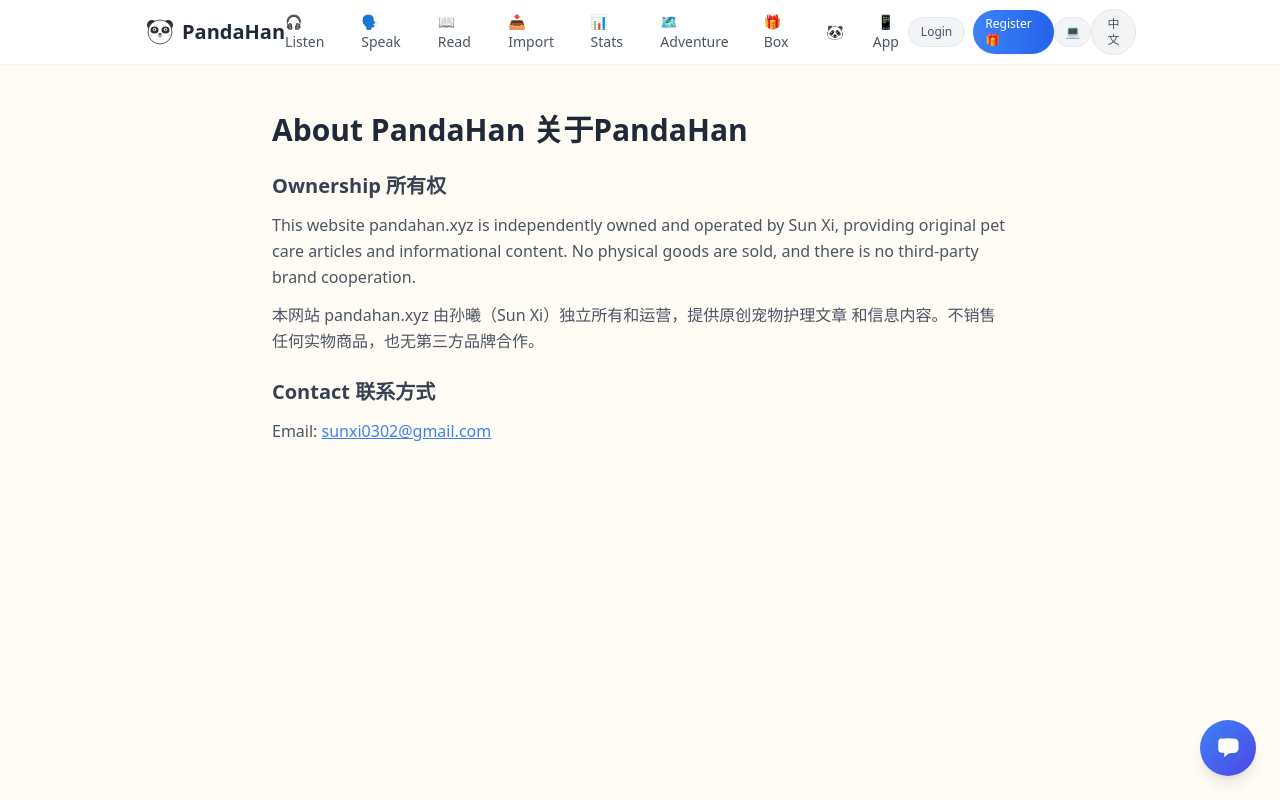
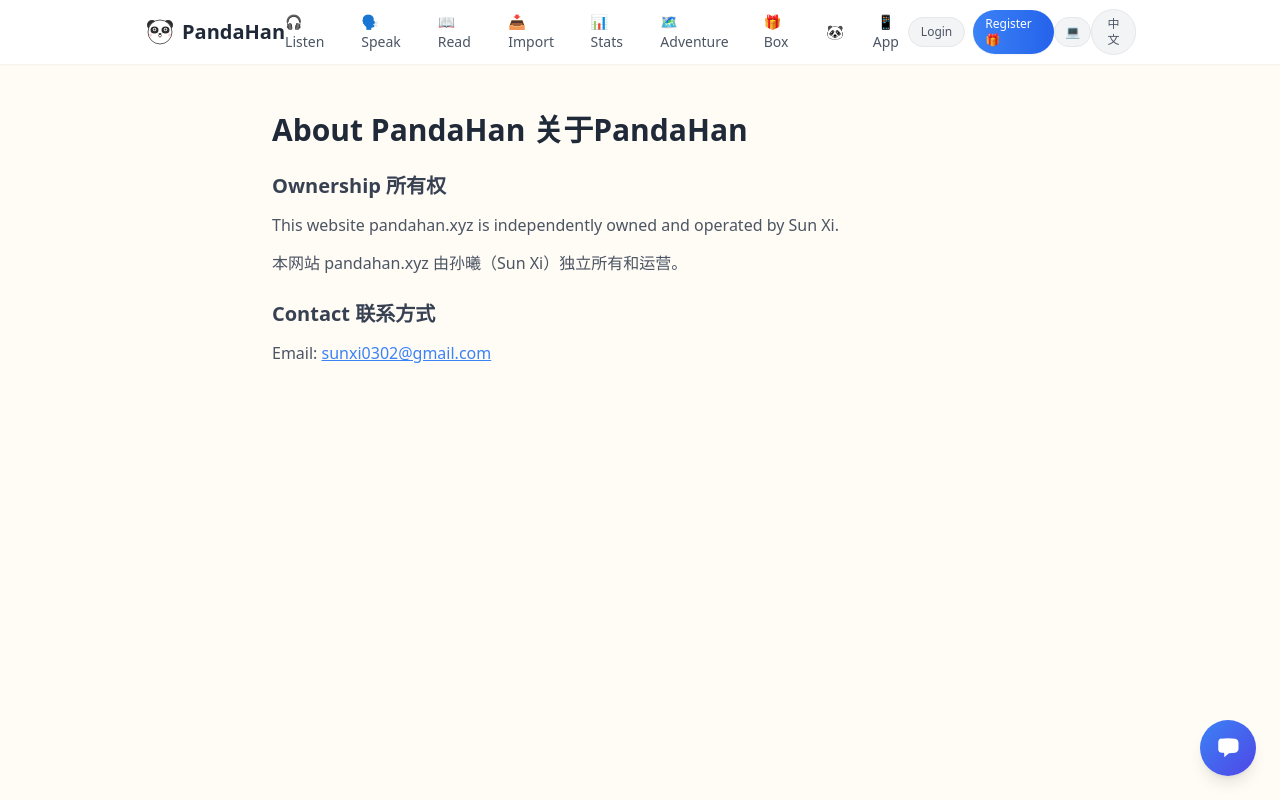
Before and after one commit to brucesunxi/Clearn, a Next.js app: page /about in a window 1280 px wide. Shown: the top 800 px of the page. Built offline with nearby package versions, Linux system fonts and the light colour scheme; no server answers.

Commit message:
fix: 关于页面去掉瞎编的内容，只保留真实的所有权和联系方式

```diff
--- a/app/about/page.tsx
+++ b/app/about/page.tsx
@@ -3,14 +3,14 @@
 export const metadata: Metadata = {
   title: 'About Us 关于我们',
   description:
-    'PandaHan (pandahan.xyz) is independently owned and operated by Sun Xi, providing original pet care articles and informational content. PandaHan（pandahan.xyz）由孙曦独立所有和运营，提供原创宠物护理文章和信息内容。',
+    'PandaHan (pandahan.xyz) is independently owned and operated by Sun Xi. PandaHan（pandahan.xyz）由孙曦独立所有和运营。',
   alternates: {
     canonical: 'https://pandahan.xyz/about',
   },
   openGraph: {
     title: 'About Us 关于我们 - PandaHan',
     description:
-      'PandaHan (pandahan.xyz) is independently owned by Sun Xi, providing original pet care content.',
+      'PandaHan (pandahan.xyz) is independently owned by Sun Xi.',
   },
 }
 
@@ -27,13 +27,10 @@
             Ownership 所有权
           </h2>
           <p className="text-gray-600 leading-relaxed">
-            This website pandahan.xyz is independently owned and operated by Sun Xi,
-            providing original pet care articles and informational content. No physical goods
-            are sold, and there is no third-party brand cooperation.
+            This website pandahan.xyz is independently owned and operated by Sun Xi.
           </p>
           <p className="text-gray-600 leading-relaxed mt-3">
-            本网站 pandahan.xyz 由孙曦（Sun Xi）独立所有和运营，提供原创宠物护理文章
-            和信息内容。不销售任何实物商品，也无第三方品牌合作。
+            本网站 pandahan.xyz 由孙曦（Sun Xi）独立所有和运营。
           </p>
         </section>
 
```
